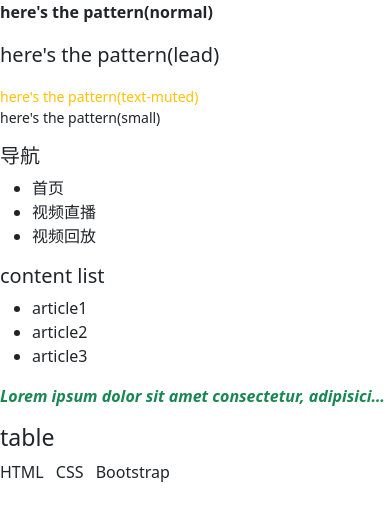
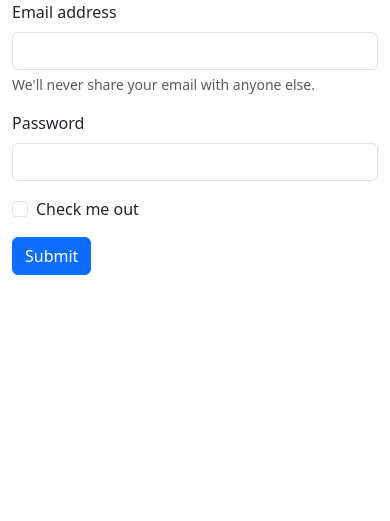
Before and after one commit to wangzhonghua1984/employee, a Django app: page /employee/index/ in a window 390 px wide; the page is wider, and only the part inside the window is pictured. Shown: the top 521 px of that part. Run offline with Django 3.2, Linux system fonts and the light colour scheme; some libraries are stand-ins or nearby versions.

Commit message:
change files

```diff
--- a/employee/templates/app_add.html
+++ b/employee/templates/app_add.html
@@ -10,7 +10,7 @@
         <form method="post" novalidate>
           {% csrf_token %}
           {% for field in app_form %}
-          <div class="form-group">
+          <div class="mb-3">
             <label>{{ field.label }}</label>
             {{ field }}
             {% if field.errors %}
--- a/employee/templates/demo.html
+++ b/employee/templates/demo.html
@@ -8,42 +8,26 @@
     <link rel="stylesheet" href="{% static 'bootstrap5/css/bootstrap.css' %}">
 </head>
 <body>
+    <div class="container col-lg-3"  >
+        <form>
+            <div class="mb-3">
+              <label for="exampleInputEmail1" class="form-label">Email address</label>
+              <input type="email" class="form-control" id="exampleInputEmail1" aria-describedby="emailHelp">
+              <div id="emailHelp" class="form-text">We'll never share your email with anyone else.</div>
+            </div>
+            <div class="mb-3">
+              <label for="exampleInputPassword1" class="form-label">Password</label>
+              <input type="password" class="form-control" id="exampleInputPassword1">
+            </div>
+            <div class="mb-3 form-check">
+              <input type="checkbox" class="form-check-input" id="exampleCheck1">
+              <label class="form-check-label" for="exampleCheck1">Check me out</label>
+            </div>
+            <button type="submit" class="btn btn-primary">Submit</button>
+          </form>
+    </div>
 
     <script src="{% static 'bootstrap5/js/bootstrap.min.js' %}"></script>
 </body>
-    <div class="row">
-        <div class="col-md-9 order-2">
-            <h5>content list</h5>
-            <ul>
-                <li>article1</li>
-                <li>article2</li>
-                <li>article3</li>
-            </ul>
-        </div>
-        <div class="col-md-3 order-1">
-            <h5>导航</h5>
-            <ul>
-                <li>首页</li>
-                <li>视频直播</li>
-                <li>视频回放</li>
-            </ul>
-        </div>
-        <p class="fw-bold">here's the pattern(normal)</p>
-        <p class="lead">here's the pattern(lead)</p>
-        <small class="text-warning">here's the pattern(text-muted)</small>
-        <p class="small">here's the pattern(small)</p>
-    </div>
-    <div class="row">
-        <div class="col-md-3">
-            <p class="col-md-3 text-truncate fw-bold fst-italic text-success" >Lorem ipsum dolor sit amet consectetur, adipisicing elit. Sapiente pariatur delectus tenetur inventore nulla porro cumque, corrupti blanditiis necessitatibus maiores provident commodi natus aperiam ab rerum in non recusandae? Fugiat.</p>
-        </div>
-        <div class="col-md-6">
-            <h3>table</h3>
-            <ul class="list-inline">
-                <li class="list-inline-item">HTML</li>
-                <li class="list-inline-item">CSS</li>
-                <li class="list-inline-item">Bootstrap</li>
-            </ul>
-        </div>
-    </div>
+
 </html>
--- a/employee/templates/depart_add.html
+++ b/employee/templates/depart_add.html
@@ -10,7 +10,7 @@
         <form method="post" novalidate>
           {% csrf_token %}
           {% for field in dep_form %}
-          <div class="form-group">
+          <div class="mb-3">
             <label>{{ field.label }}</label>
             {{ field }}
             {% if field.errors %}
--- a/employee/templates/emp_add.html
+++ b/employee/templates/emp_add.html
@@ -10,7 +10,7 @@
         <form method="post" class="form-horizontal" novalidate>
           {% csrf_token %}
           {% for field in emp_form %}
-          <div class="form-group">
+          <div class="mb-3">
             <div class="row col-md-12">
               {% if field.label == "Employee Name" %}
                   <div class="col-md-3">
--- a/employee/templates/role_add.html
+++ b/employee/templates/role_add.html
@@ -10,7 +10,7 @@
         <form method="post" novalidate>
           {% csrf_token %}
           {% for field in role_form %}
-          <div class="form-group">
+          <div class="mb-3">
             <label>{{ field.label }}</label>
             {{ field }}
             {% if field.errors %}
```
Also changed, not shown: employee/templates/base.html (+6 -10 lines).
